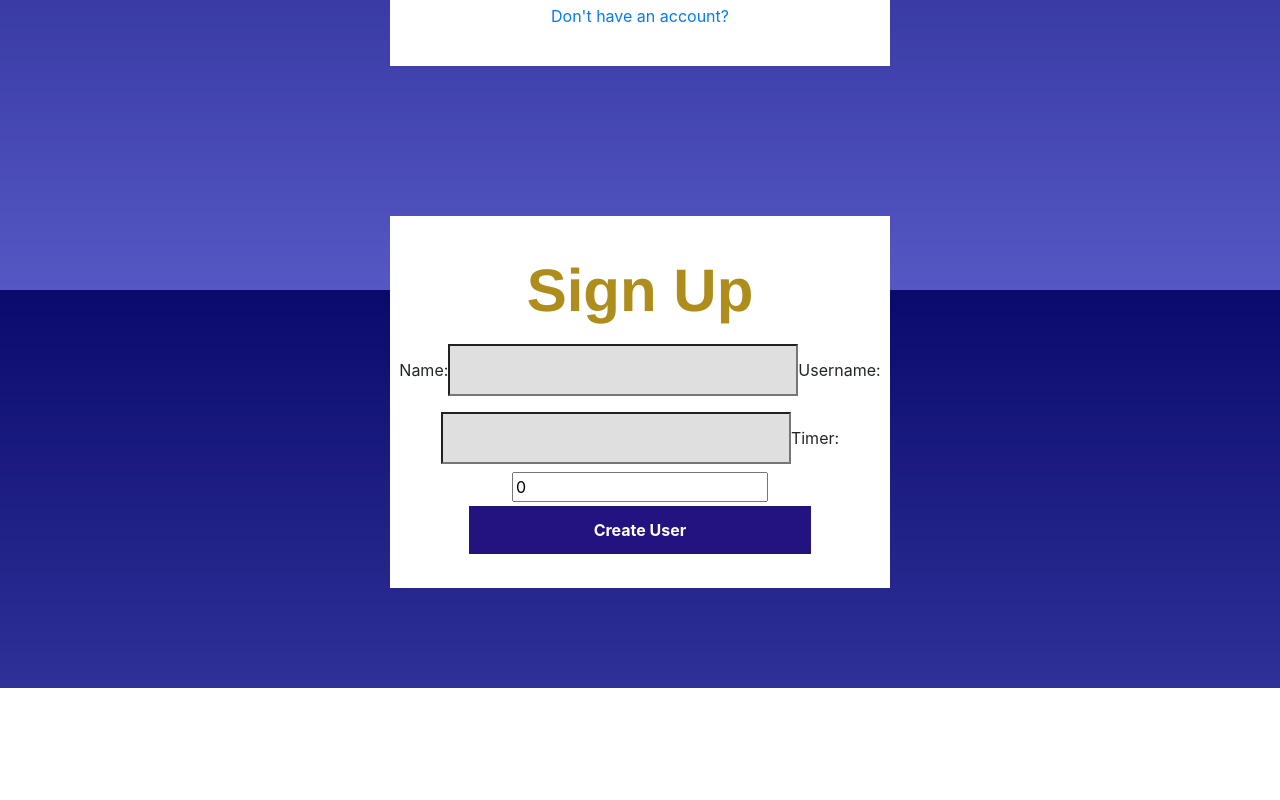
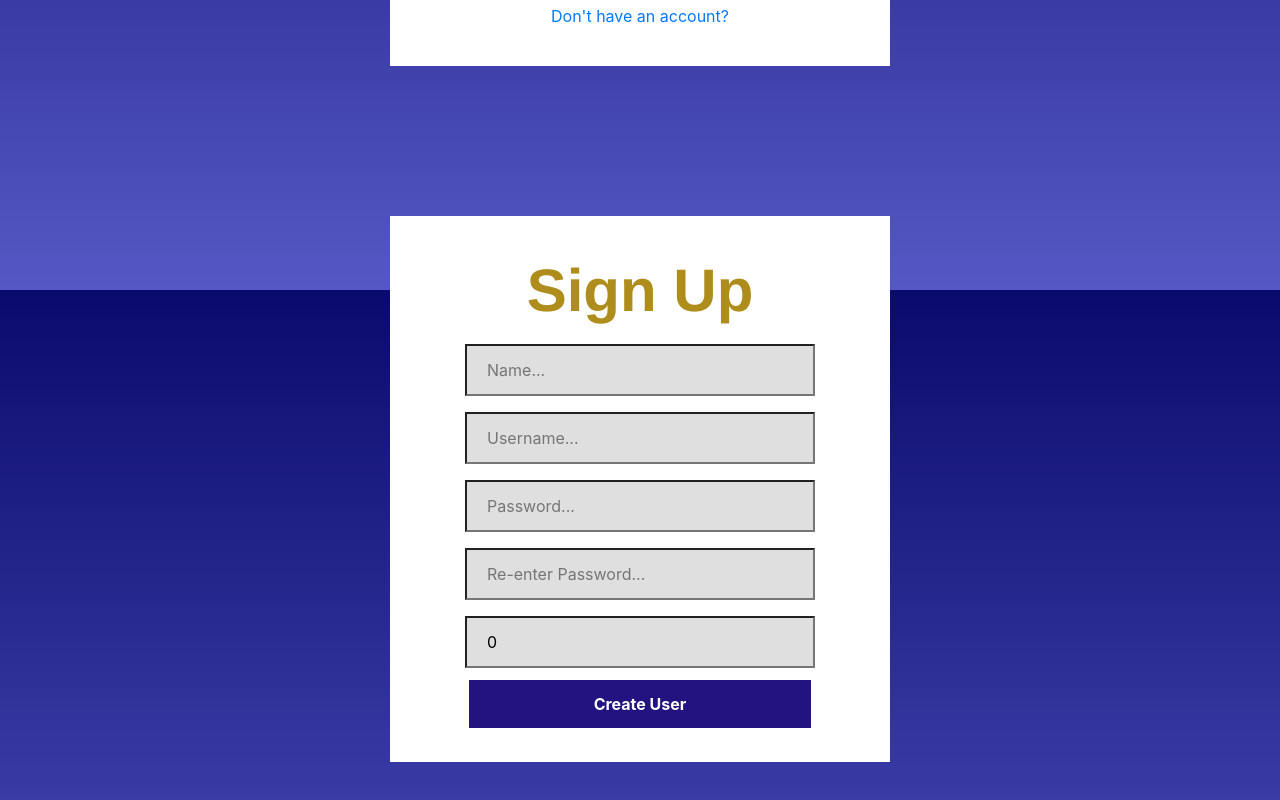
Before and after one commit to tylerhjyoun/new, a React (Create React App) app in the folder mern-egg/: page /user in a window 1280 px wide. Shown: the part 510-1310 px from the top of the page. Before the commit the page ends 1198 px from the top, so only its background shows below. Built offline with nearby package versions, Linux system fonts and the light colour scheme.

Commit message:
modified signup page etc

```diff
--- a/mern-egg/src/App.js
+++ b/mern-egg/src/App.js
@@ -15,8 +15,8 @@ function App() {
         <Route path="/home" component={homepage}/>
         <Route path="/" component={Login}/>
 
+
       </Switch>
-
       <Route path="/user" exact component={CreateUser} />
 
   </Router>
--- a/mern-egg/src/CreateUser.css
+++ b/mern-egg/src/CreateUser.css
@@ -14,3 +14,27 @@
     font-family: Helvetica Neue,Helvetica,Arial,sans-serif;
     font-weight: bold;
 }
+
+input[type=text] {
+    width: 70%;
+    padding: 12px 20px;
+    margin: 8px 0;
+    box-sizing: border-box;
+    background-color: rgb(223, 223, 223);
+}
+
+input[type=password] {
+    width: 70%;
+    padding: 12px 20px;
+    margin: 8px 0;
+    box-sizing: border-box;
+    background-color: rgb(223, 223, 223);
+}
+
+input[type=number] {
+    width: 70%;
+    padding: 12px 20px;
+    margin: 8px 0;
+    box-sizing: border-box;
+    background-color: rgb(223, 223, 223);
+}
--- a/mern-egg/src/Home.css
+++ b/mern-egg/src/Home.css
@@ -2,3 +2,19 @@ body {
     background: linear-gradient(180deg, rgb(179, 16, 130), rgb(162, 172, 20));
     background-attachment: fixed;
 }
+
+.background {
+    margin-top: 0px;
+    background-color: white;
+    margin-bottom: 300px;
+}
+
+h2 {
+    color:rgb(175, 141, 29);
+    font-size: 60px;
+    font-family: Helvetica Neue,Helvetica,Arial,sans-serif;
+    font-weight: bold;
+}
+table {
+    background-color: white;
+}
--- a/mern-egg/src/components/create_user.component.js
+++ b/mern-egg/src/components/create_user.component.js
@@ -62,24 +62,31 @@ export default class CreateUser extends Component {
     }
     render(){
         return (
-            <div class = "createUser">
+            <div className = "createUser">
                 <div class = "signUp">
                     Sign Up
                 </div>
                 <form onSubmit={this.onSubmit}>
-                <label>Name: </label>
-                <input  type="text"
+                <input type="text"
+                    placeholder="Name..."
                     required
                     value={this.state.name}
                     onChange={this.onChangeName}
                 />
-                <label>Username: </label>
-                <input  type="text"
+                <input type="text"
+                    placeholder="Username..."
                     required
                     value={this.state.username}
                     onChange={this.onChangeUsername}
                 />
-                <label>Timer: </label>
+                <input type="password"
+                    placeholder="Password..."
+                    required
+                />
+                <input type="password"
+                    placeholder="Re-enter Password..."
+                    required
+                />
                 <input type="number"
                     required
                     value={this.state.usertimer}
--- a/mern-egg/src/components/home.component.js
+++ b/mern-egg/src/components/home.component.js
@@ -40,7 +40,7 @@ export default class MyEvents extends Component {
 
     render() {
         return (
-            <div>
+            <div className ="background">
                <h2> Home </h2>
 
                 <table className="table">
--- a/mern-egg/src/components/login.component.js
+++ b/mern-egg/src/components/login.component.js
@@ -26,7 +26,7 @@ export default class Login extends Component {
 
     render(){
         return (
-            <div class = "submitForm">
+            <div className = "submitForm">
                 <div class = "title">
                     EGGTIMER
                 </div>
--- a/mern-egg/src/components/navbar.component.js
+++ b/mern-egg/src/components/navbar.component.js
@@ -1,6 +1,6 @@
 import React, { Component } from 'react';
 import { Link } from 'react-router-dom';
-
+import '../NavBar.css';
 
 export default class Navbar extends Component {
     render(){
```
Also changed, not shown: mern-egg/src/NavBar.css (added). Lines whose indentation alone changed are shown as unchanged.
